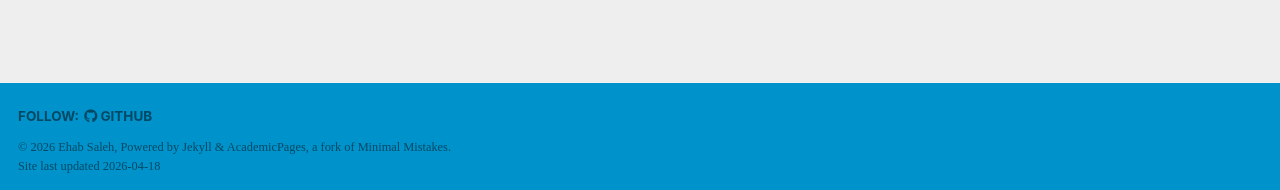
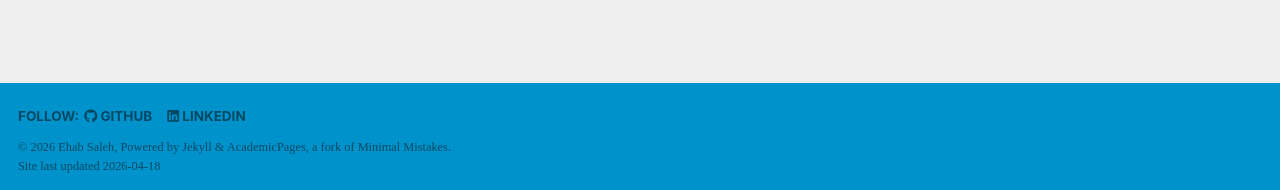
Before and after one commit to ehabosaleh/ehabosaleh.github.io, a Jekyll site: the page built from _pages/about.md, in a window 1280 px wide and 1154 px high. Shown: the part 961-1151 px from the top of the window. Built offline with Jekyll 4.4.1, drawn with Linux system fonts in a browser that asks for light colours; some web fonts are replaced; a script bundle is joined from its source files by our own code; library files that are not in the unit come from our copies.

Commit message:
Add LinkedIn link to footer if author is specified

```diff
--- a/_includes/footer.html
+++ b/_includes/footer.html
@@ -15,6 +15,14 @@
     {% if site.atom_feed.hide != true %}
     <!-- <li><a href="{% if site.atom_feed.path %}{{ site.atom_feed.path }}{% else %}{{ base_path }}/feed.xml{% endif %}"><i class="fa fa-fw fa-rss-square" aria-hidden="true"></i> {{ site.data.ui-text[site.locale].feed_label | default: "Feed" }}</a></li> -->
     {% endif %}
+    {% if site.author.linkedin %}
+  <li>
+    <a href="https://www.linkedin.com/in/{{ site.author.linkedin }}">
+      <i class="fab fa-linkedin" aria-hidden="true"></i> LinkedIn
+    </a>
+  </li>
+{% endif %}
+
   </ul>
 </div>
 {% endif %}
```
